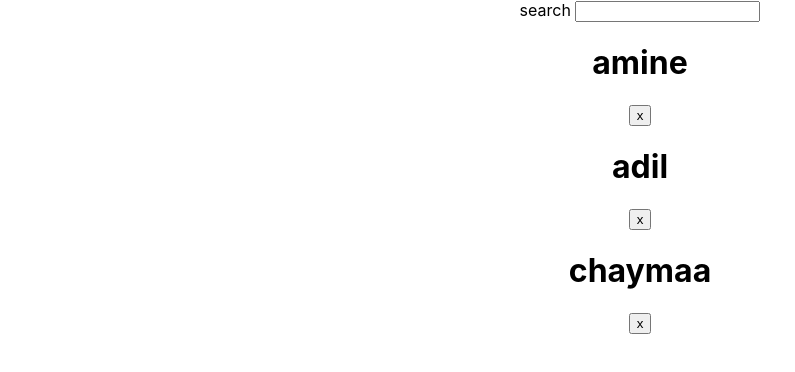
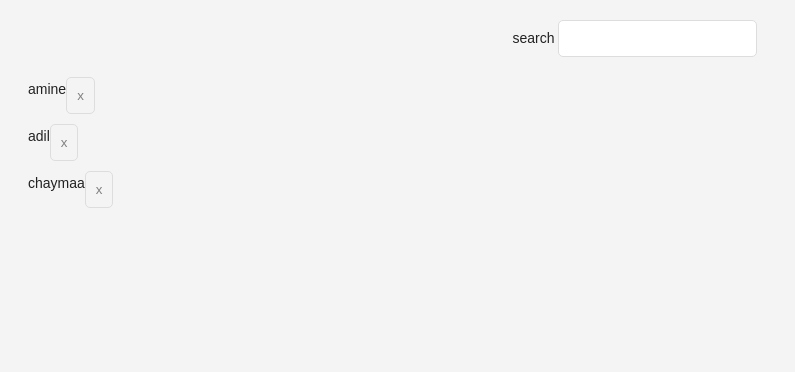
Before and after one commit to 4m1nb4kh71/reactstuff, a React (Create React App) app: page / in a window 1280 px wide. Shown: the top 372 px of the page, without its empty margins (0-795 px from the left). Built offline with nearby package versions, Linux system fonts and the light colour scheme.

Commit message:
added some css

```diff
--- a/src/App.css
+++ b/src/App.css
@@ -1,38 +1,48 @@
-.App {
+.page{
+  margin: 20px;
+
+}
+.interactions{
+text-align: center;
+}
+.table{
+  margin: 20px 0;
+}
+.table-header{
+  display: flex;
+  line-height: 24px;
+  font-size: 16px;
+  padding: 0 10px;
+  justify-content: space-between;
+}
+.table-empty{
+  margin: 200px;
   text-align: center;
+  font-size: 16px;
 }
+.table-row{
+  display:flex;
+  line-height: 24px;
+  white-space: nowrap;
+  margin: 10px 0;
+}
+.table-header > span {
+  overflow:hidden;
+  text-overflow: ellipsis;
+  padding: 0 5px;
+}
+.button-inline{
+  border-width: 0;
+  background: transparent;
+  color: inherit;
+  text-align: inherit;
+  -webkit-font-smoothing:inherit;
+  padding: 0;
+  font-size: inherit;
+  cursor:pointer ;
+}
+.button-active{
+  border-radius: 0;
+  border-bottom:1px solid #38bb6c ;
 
-.App-logo {
-  height: 40vmin;
-  pointer-events: none;
 }
-
-@media (prefers-reduced-motion: no-preference) {
-  .App-logo {
-    animation: App-logo-spin infinite 20s linear;
-  }
-}
-
-.App-header {
-  background-color: #282c34;
-  min-height: 100vh;
-  display: flex;
-  flex-direction: column;
-  align-items: center;
-  justify-content: center;
-  font-size: calc(10px + 2vmin);
-  color: white;
-}
-
-.App-link {
-  color: #61dafb;
-}
-
-@keyframes App-logo-spin {
-  from {
-    transform: rotate(0deg);
-  }
-  to {
-    transform: rotate(360deg);
-  }
-}
--- a/src/App.js
+++ b/src/App.js
@@ -54,13 +54,15 @@
 
 
     return (
-      <div className="App">
+      <div className="page">
+        <div className="interactions">
         <Search
          value ={searchterm}
          onSchange = {this.onsearchchange}
          >
            search
         </Search>
+        </div>
         <Table
           list = {list}
           pattern = {searchterm}
@@ -98,14 +100,14 @@
     const {list,pattern,onDismiss}= this.props;
     return (
 
-     <div>
+     <div className="table">
        {
 
            list.filter(onSearch(pattern)).map((item)=>{
             return (
 
-                <div key = {item.objID}>
-                  <h1> {item.name}</h1>
+                <div key = {item.objID} className="table-row">
+                  <span> {item.name}</span>
                   <Button onClick = {()=> {onDismiss(item.objID)}} type="button">x</Button>
                 </div>
 
@@ -120,7 +122,7 @@
   render(){
     const {onClick,type,children}=this.props;
     return(
-    <button onClick={onClick} type={type}>{children}</button>
+    <button onClick={onClick} type={type} className="button">{children}</button>
     )
   }
 }
--- a/src/index.css
+++ b/src/index.css
@@ -1,13 +1,34 @@
 body {
-  margin: 0;
-  font-family: -apple-system, BlinkMacSystemFont, 'Segoe UI', 'Roboto', 'Oxygen',
-    'Ubuntu', 'Cantarell', 'Fira Sans', 'Droid Sans', 'Helvetica Neue',
-    sans-serif;
-  -webkit-font-smoothing: antialiased;
-  -moz-osx-font-smoothing: grayscale;
+  color:#222;
+  background: #f4f4f4;
+  font: 400 14px CoreSans,Arial,sans-serif;
 }
+a {
+  color:#222;
 
-code {
-  font-family: source-code-pro, Menlo, Monaco, Consolas, 'Courier New',
-    monospace;
 }
+a:hover {
+text-decoration : underline;
+
+}
+input {
+  padding: 10px;
+  border-radius:5px;
+  outline:none;
+  margin-right:10px;
+  border:1px solid #dddddd;
+}
+button {
+  padding:10px;
+  border-radius:5px;
+  border:1px solid #dddddd;
+  background: transparent;
+  color: #808080;
+  cursor:pointer;
+}
+button:hover{
+  color:#222;
+}
+*:focus{
+  outline: none;
+}
```
